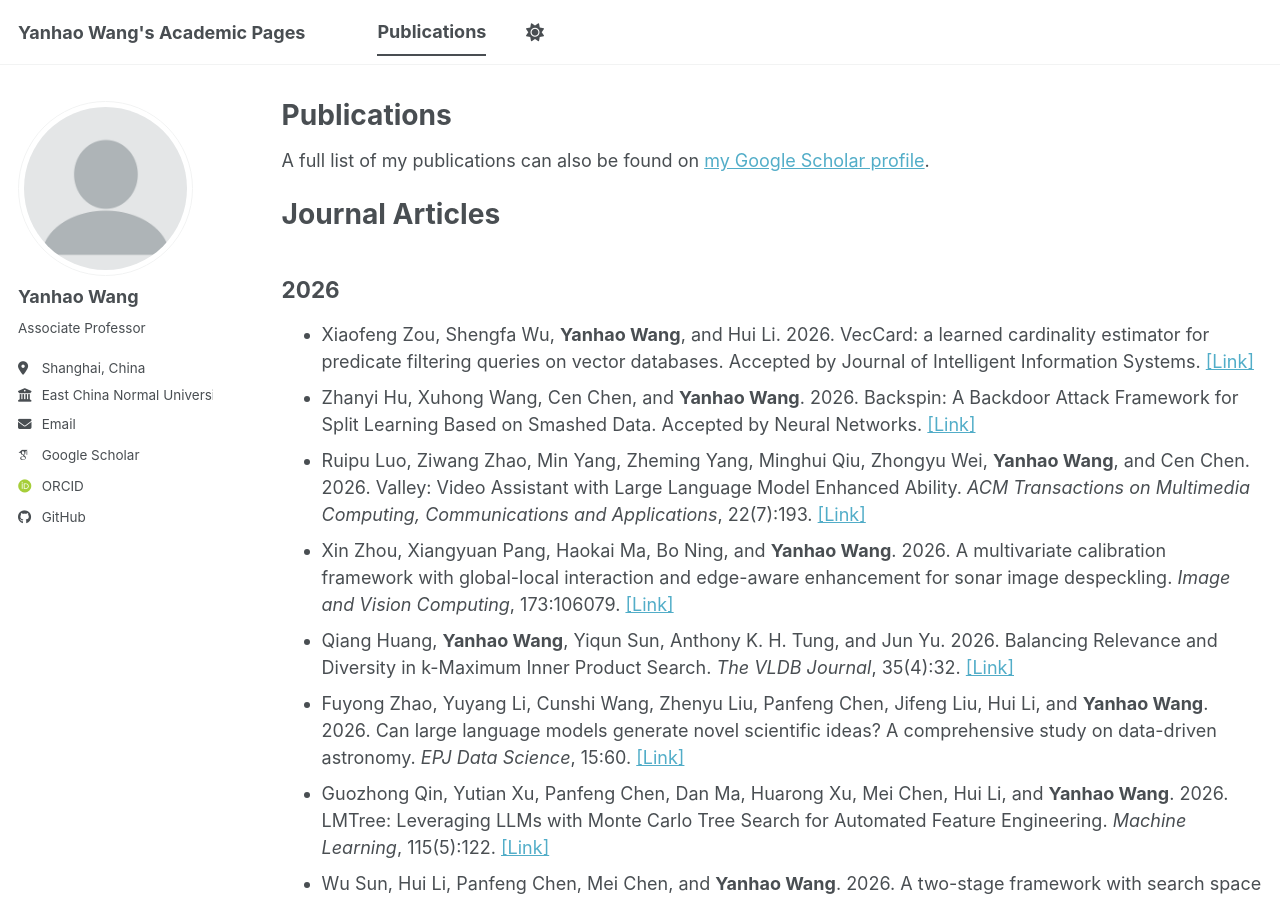
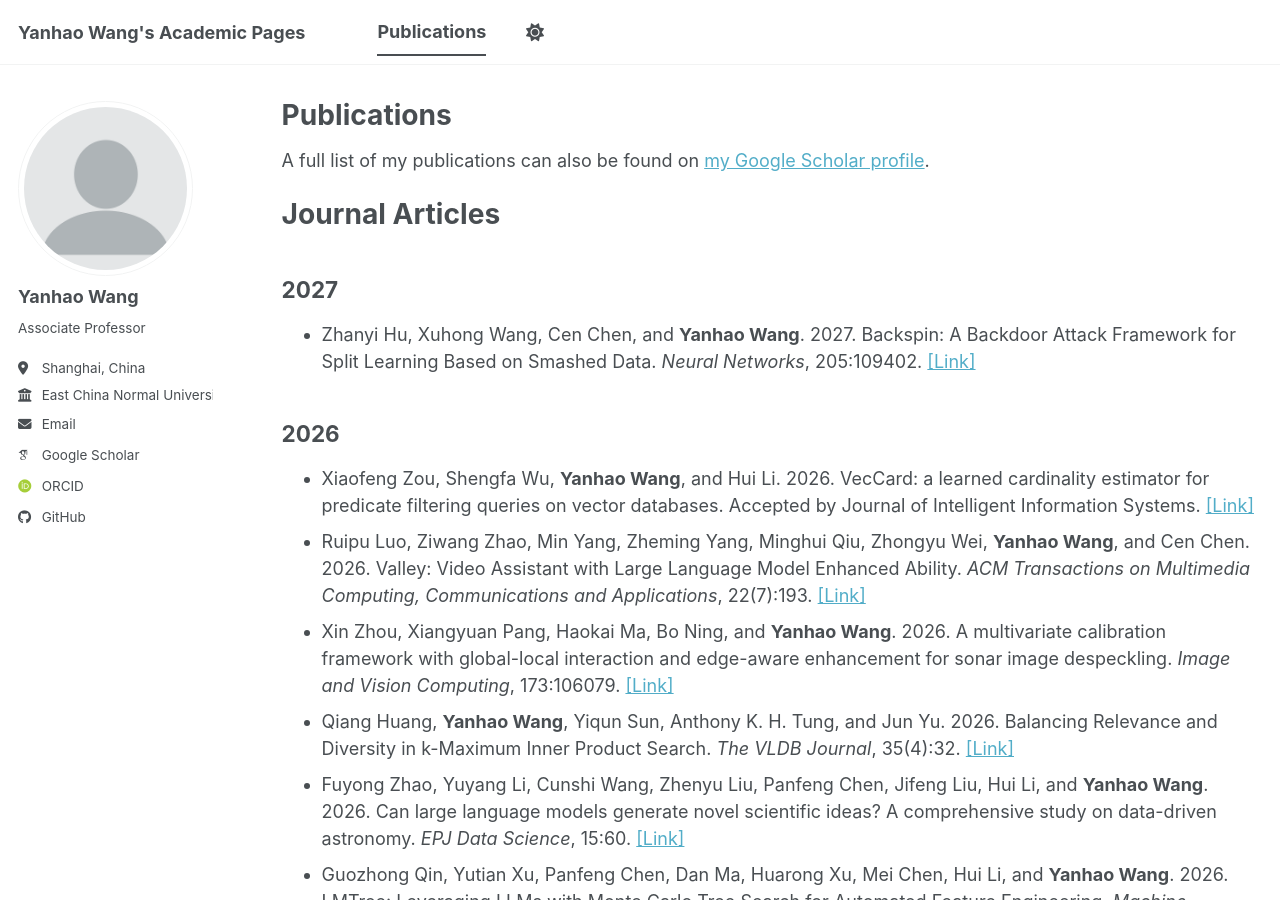
Before and after one commit to yhwang1990/yhwang1990.github.io, a Jekyll site: the page built from _pages/publications.md, in a window 1280 px wide and 900 px high. Built offline with Jekyll 4.4.1, drawn with Linux system fonts in a browser that asks for light colours; some web fonts are replaced; a script bundle is joined from its source files by our own code; library files that are not in the unit come from our copies.

Commit message:
Update publications.md

```diff
--- a/_pages/publications.md
+++ b/_pages/publications.md
@@ -8,9 +8,11 @@ A full list of my publications can also be found on [my Google Scholar profile](
 
 # Journal Articles
 
+## 2027
+- Zhanyi Hu, Xuhong Wang, Cen Chen, and **Yanhao Wang**. 2027. Backspin: A Backdoor Attack Framework for Split Learning Based on Smashed Data. *Neural Networks*, 205:109402. [[Link]](https://doi.org/10.1016/j.neunet.2026.109402)
+
 ## 2026
 - Xiaofeng Zou, Shengfa Wu, **Yanhao Wang**, and Hui Li. 2026. VecCard: a learned cardinality estimator for predicate filtering queries on vector databases. Accepted by Journal of Intelligent Information Systems. [[Link]](https://doi.org/10.1007/s10844-026-01064-5)
-- Zhanyi Hu, Xuhong Wang, Cen Chen, and **Yanhao Wang**. 2026. Backspin: A Backdoor Attack Framework for Split Learning Based on Smashed Data. Accepted by Neural Networks. [[Link]](https://doi.org/10.1016/j.neunet.2026.109402)
 - Ruipu Luo, Ziwang Zhao, Min Yang, Zheming Yang, Minghui Qiu, Zhongyu Wei, **Yanhao Wang**, and Cen Chen. 2026. Valley: Video Assistant with Large Language Model Enhanced Ability. *ACM Transactions on Multimedia Computing, Communications and Applications*, 22(7):193. [[Link]](https://doi.org/10.1145/3796716)
 - Xin Zhou, Xiangyuan Pang, Haokai Ma, Bo Ning, and **Yanhao Wang**. 2026. A multivariate calibration framework with global-local interaction and edge-aware enhancement for sonar image despeckling. *Image and Vision Computing*, 173:106079. [[Link]](https://doi.org/10.1016/j.imavis.2026.106079)
 - Qiang Huang, **Yanhao Wang**, Yiqun Sun, Anthony K. H. Tung, and Jun Yu. 2026. Balancing Relevance and Diversity in k-Maximum Inner Product Search. *The VLDB Journal*, 35(4):32. [[Link]](https://doi.org/10.1007/s00778-026-00982-8)
```
